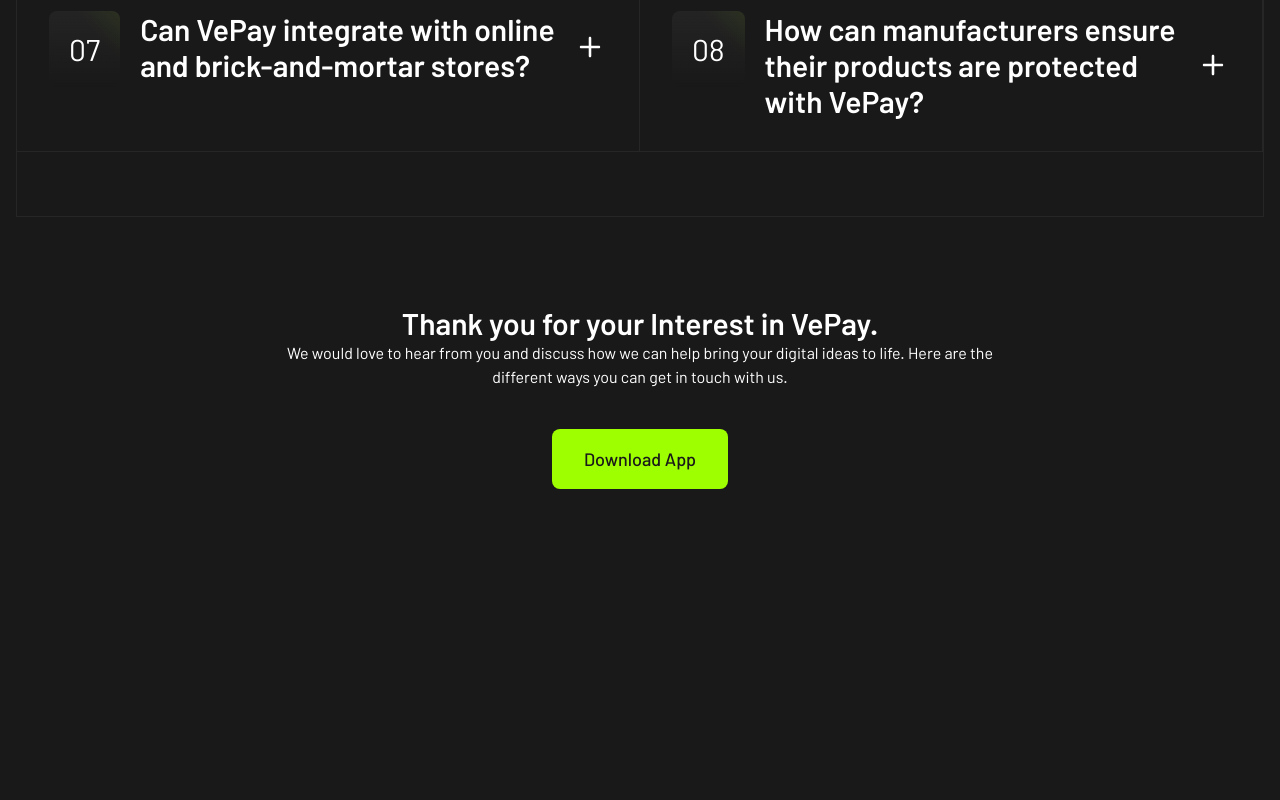
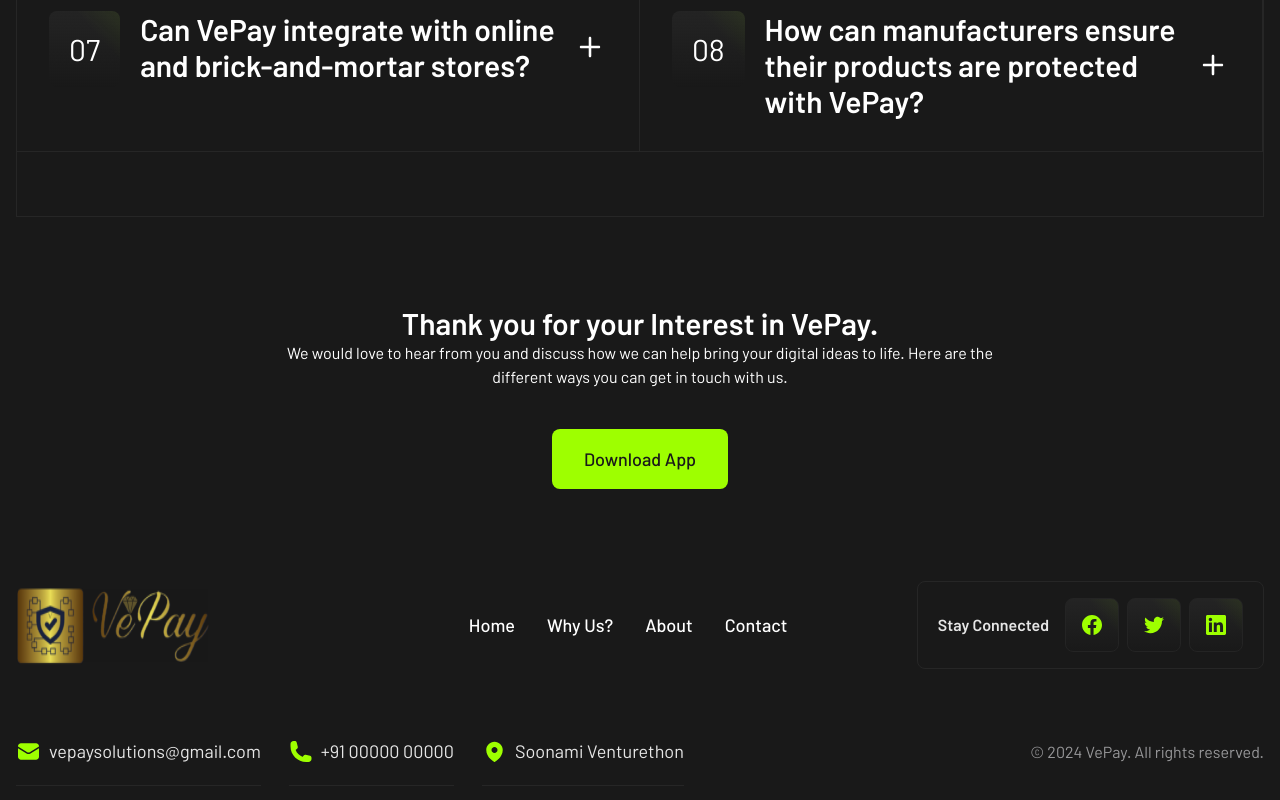
Before and after one commit to awais019/vepay-frontend, a Nuxt app: page / in a window 1280 px wide. Shown: the part 4651-5451 px from the top of the page. Before the commit the page ends 5204 px from the top, so only its background shows below. Built offline with nearby package versions, Linux system fonts and the light colour scheme.

Commit message:
Added footer.

```diff
--- a/assets/css/main.css
+++ b/assets/css/main.css
@@ -11,14 +11,14 @@
     color: theme("colors.white");
   }
 }
-nav > .router-link-active.router-link-exact-active {
+header > nav > .router-link-active.router-link-exact-active {
   background-color: theme("colors.grey.15");
   border-radius: theme("borderRadius.lg");
   padding: theme("spacing.2") theme("spacing.3");
 }
 
 @media (min-width: 1024px) {
-  nav > .router-link-active.router-link-exact-active {
+  header > nav > .router-link-active.router-link-exact-active {
     padding: theme("spacing.3") theme("spacing.4");
   }
 }
--- /dev/null
+++ b/components/Footer.vue
@@ -0,0 +1,80 @@
+<script lang="ts" setup>
+  const links = [
+    {
+      name: "Home",
+      path: "/",
+    },
+    {
+      name: "Why Us?",
+      path: "/why-us",
+    },
+    {
+      name: "About",
+      path: "/about",
+    },
+    {
+      name: "Contact",
+      path: "/contact",
+    },
+  ];
+</script>
+
+<template>
+  <footer class="py-7">
+    <div class="flex flex-col md:flex-row md:justify-between gap-7">
+      <img
+        src="~/assets/images/vepay-logo.png
+      "
+        alt="vepay-logo"
+      />
+      <div class="h-[1px] bg-grey-15"></div>
+      <nav
+        class="gap-4 lg:gap-8 text-lg font-medium flex items-center self-center"
+      >
+        <NuxtLink v-for="(link, index) in links" :key="index" :to="link.path">
+          {{ link.name }}
+        </NuxtLink>
+      </nav>
+      <div
+        class="py-4 px-5 rounded-lg border border-grey-15 flex flex-col md:flex-row gap-4 items-center"
+      >
+        <h4 class="text-grey-90 font-semibold">Stay Connected</h4>
+        <div class="flex gap-2">
+          <div class="rounded-lg bg-gradient1 border border-grey-12 p-4">
+            <Facebook />
+          </div>
+          <div class="rounded-lg bg-gradient1 border border-grey-12 p-4">
+            <Twitter />
+          </div>
+          <div class="rounded-lg bg-gradient1 border border-grey-12 p-4">
+            <LinkedIn />
+          </div>
+        </div>
+      </div>
+    </div>
+    <div class="lg:flex items-center justify-between lg:mt-12">
+      <div class="text-grey-90 flex flex-col md:flex-row md:gap-7">
+        <div
+          class="text-lg flex gap-2 items-center justify-center py-5 border-b border-b-grey-15"
+        >
+          <Email /> vepaysolutions@gmail.com
+        </div>
+        <div
+          class="text-lg flex gap-2 items-center justify-center py-5 border-b border-b-grey-15"
+        >
+          <Phone /> +91 00000 00000
+        </div>
+        <div
+          class="text-lg flex gap-2 items-center justify-center py-5 border-b border-b-grey-15"
+        >
+          <Marker /> Soonami Venturethon
+        </div>
+      </div>
+      <p class="text-grey-60 text-center">
+        &copy; 2024 VePay. All rights reserved.
+      </p>
+    </div>
+  </footer>
+</template>
+
+<style scoped></style>
--- /dev/null
+++ b/components/icons/Email.vue
@@ -0,0 +1,18 @@
+<template>
+  <svg
+    width="25"
+    height="25"
+    viewBox="0 0 25 25"
+    fill="none"
+    xmlns="http://www.w3.org/2000/svg"
+  >
+    <path
+      d="M2 9.1691V17.75C2 19.4069 3.34315 20.75 5 20.75H20C21.6569 20.75 23 19.4069 23 17.75V9.1691L14.0723 14.6631C13.1081 15.2564 11.8919 15.2564 10.9277 14.6631L2 9.1691Z"
+      fill="#9EFF00"
+    />
+    <path
+      d="M23 7.40783V7.25C23 5.59315 21.6569 4.25 20 4.25H5C3.34315 4.25 2 5.59315 2 7.25V7.40783L11.7139 13.3856C12.196 13.6823 12.804 13.6823 13.2861 13.3856L23 7.40783Z"
+      fill="#9EFF00"
+    />
+  </svg>
+</template>
--- /dev/null
+++ b/components/icons/Facebook.vue
@@ -0,0 +1,21 @@
+<template>
+  <svg
+    width="20"
+    height="20"
+    viewBox="0 0 20 20"
+    fill="none"
+    xmlns="http://www.w3.org/2000/svg"
+  >
+    <g clip-path="url(#clip0_92_47805)">
+      <path
+        d="M20 10C20 4.47715 15.5229 0 10 0C4.47715 0 0 4.47715 0 10C0 14.9912 3.65684 19.1283 8.4375 19.8785V12.8906H5.89844V10H8.4375V7.79688C8.4375 5.29063 9.93047 3.90625 12.2146 3.90625C13.3084 3.90625 14.4531 4.10156 14.4531 4.10156V6.5625H13.1922C11.95 6.5625 11.5625 7.3334 11.5625 8.125V10H14.3359L13.8926 12.8906H11.5625V19.8785C16.3432 19.1283 20 14.9912 20 10Z"
+        fill="#9EFF00"
+      />
+    </g>
+    <defs>
+      <clipPath id="clip0_92_47805">
+        <rect width="20" height="20" fill="white" />
+      </clipPath>
+    </defs>
+  </svg>
+</template>
--- /dev/null
+++ b/components/icons/LinkedIn.vue
@@ -0,0 +1,21 @@
+<template>
+  <svg
+    width="20"
+    height="20"
+    viewBox="0 0 20 20"
+    fill="none"
+    xmlns="http://www.w3.org/2000/svg"
+  >
+    <g clip-path="url(#clip0_92_47811)">
+      <path
+        d="M18.5195 0H1.47656C0.660156 0 0 0.644531 0 1.44141V18.5547C0 19.3516 0.660156 20 1.47656 20H18.5195C19.3359 20 20 19.3516 20 18.5586V1.44141C20 0.644531 19.3359 0 18.5195 0ZM5.93359 17.043H2.96484V7.49609H5.93359V17.043ZM4.44922 6.19531C3.49609 6.19531 2.72656 5.42578 2.72656 4.47656C2.72656 3.52734 3.49609 2.75781 4.44922 2.75781C5.39844 2.75781 6.16797 3.52734 6.16797 4.47656C6.16797 5.42188 5.39844 6.19531 4.44922 6.19531ZM17.043 17.043H14.0781V12.4023C14.0781 11.2969 14.0586 9.87109 12.5352 9.87109C10.9922 9.87109 10.7578 11.0781 10.7578 12.3242V17.043H7.79688V7.49609H10.6406V8.80078H10.6797C11.0742 8.05078 12.043 7.25781 13.4844 7.25781C16.4883 7.25781 17.043 9.23438 17.043 11.8047V17.043Z"
+        fill="#9EFF00"
+      />
+    </g>
+    <defs>
+      <clipPath id="clip0_92_47811">
+        <rect width="20" height="20" fill="white" />
+      </clipPath>
+    </defs>
+  </svg>
+</template>
--- /dev/null
+++ b/components/icons/Marker.vue
@@ -0,0 +1,16 @@
+<template>
+  <svg
+    width="25"
+    height="25"
+    viewBox="0 0 25 25"
+    fill="none"
+    xmlns="http://www.w3.org/2000/svg"
+  >
+    <path
+      fill-rule="evenodd"
+      clip-rule="evenodd"
+      d="M12.0397 22.851C12.07 22.8685 12.0937 22.8821 12.1105 22.8915L12.1384 22.9071C12.3613 23.0294 12.6378 23.0285 12.8608 22.9075L12.8895 22.8915C12.9063 22.8821 12.93 22.8685 12.9603 22.851C13.0207 22.816 13.107 22.765 13.2155 22.6982C13.4325 22.5646 13.7388 22.3676 14.1046 22.1091C14.8351 21.5931 15.8097 20.8274 16.7865 19.8273C18.7307 17.8368 20.75 14.8462 20.75 11C20.75 6.44365 17.0563 2.75 12.5 2.75C7.94365 2.75 4.25 6.44365 4.25 11C4.25 14.8462 6.26932 17.8368 8.21346 19.8273C9.19025 20.8274 10.1649 21.5931 10.8954 22.1091C11.2612 22.3676 11.5675 22.5646 11.7845 22.6982C11.893 22.765 11.9793 22.816 12.0397 22.851ZM12.5 14C14.1569 14 15.5 12.6569 15.5 11C15.5 9.34315 14.1569 8 12.5 8C10.8431 8 9.5 9.34315 9.5 11C9.5 12.6569 10.8431 14 12.5 14Z"
+      fill="#9EFF00"
+    />
+  </svg>
+</template>
--- /dev/null
+++ b/components/icons/Phone.vue
@@ -0,0 +1,16 @@
+<template>
+  <svg
+    width="24"
+    height="25"
+    viewBox="0 0 24 25"
+    fill="none"
+    xmlns="http://www.w3.org/2000/svg"
+  >
+    <path
+      fill-rule="evenodd"
+      clip-rule="evenodd"
+      d="M1.5 5C1.5 3.34315 2.84315 2 4.5 2H5.87163C6.732 2 7.48197 2.58556 7.69064 3.42025L8.79644 7.84343C8.97941 8.5753 8.70594 9.34555 8.10242 9.79818L6.8088 10.7684C6.67447 10.8691 6.64527 11.0167 6.683 11.1197C7.81851 14.2195 10.2805 16.6815 13.3803 17.817C13.4833 17.8547 13.6309 17.8255 13.7316 17.6912L14.7018 16.3976C15.1545 15.7941 15.9247 15.5206 16.6566 15.7036L21.0798 16.8094C21.9144 17.018 22.5 17.768 22.5 18.6284V20C22.5 21.6569 21.1569 23 19.5 23H17.25C8.55151 23 1.5 15.9485 1.5 7.25V5Z"
+      fill="#9EFF00"
+    />
+  </svg>
+</template>
--- /dev/null
+++ b/components/icons/Twitter.vue
@@ -0,0 +1,21 @@
+<template>
+  <svg
+    width="20"
+    height="20"
+    viewBox="0 0 20 20"
+    fill="none"
+    xmlns="http://www.w3.org/2000/svg"
+  >
+    <g clip-path="url(#clip0_92_47808)">
+      <path
+        d="M6.2918 18.1251C13.8371 18.1251 17.9652 11.8724 17.9652 6.45167C17.9652 6.27589 17.9613 6.0962 17.9535 5.92042C18.7566 5.33967 19.4496 4.62033 20 3.7962C19.2521 4.12896 18.458 4.34627 17.6449 4.44074C18.5011 3.92755 19.1421 3.12135 19.4492 2.17159C18.6438 2.64892 17.763 2.98563 16.8445 3.1673C16.2257 2.50976 15.4075 2.07439 14.5164 1.9285C13.6253 1.78261 12.711 1.93433 11.9148 2.3602C11.1186 2.78607 10.4848 3.46238 10.1115 4.28455C9.73825 5.10672 9.64619 6.02897 9.84961 6.9087C8.21874 6.82686 6.62328 6.40321 5.16665 5.6652C3.71002 4.9272 2.42474 3.89132 1.39414 2.62472C0.870333 3.52782 0.710047 4.59649 0.945859 5.61353C1.18167 6.63057 1.79589 7.51966 2.66367 8.10011C2.01219 8.07943 1.37498 7.90402 0.804688 7.58839V7.63917C0.804104 8.58691 1.13175 9.50561 1.73192 10.2391C2.3321 10.9726 3.16777 11.4756 4.09687 11.6626C3.49338 11.8277 2.85999 11.8518 2.2457 11.7329C2.50788 12.548 3.01798 13.2609 3.70481 13.7721C4.39164 14.2833 5.22093 14.5673 6.07695 14.5845C4.62369 15.726 2.82848 16.3452 0.980469 16.3423C0.652739 16.3418 0.325333 16.3217 0 16.2821C1.87738 17.4866 4.06128 18.1263 6.2918 18.1251Z"
+        fill="#9EFF00"
+      />
+    </g>
+    <defs>
+      <clipPath id="clip0_92_47808">
+        <rect width="20" height="20" fill="white" />
+      </clipPath>
+    </defs>
+  </svg>
+</template>
--- a/layouts/default.vue
+++ b/layouts/default.vue
@@ -4,6 +4,7 @@
   <div class="container">
     <Header />
     <slot />
+    <Footer />
   </div>
 </template>
 
```
Also changed, not shown: assets/images/vepay-logo.png (added).
